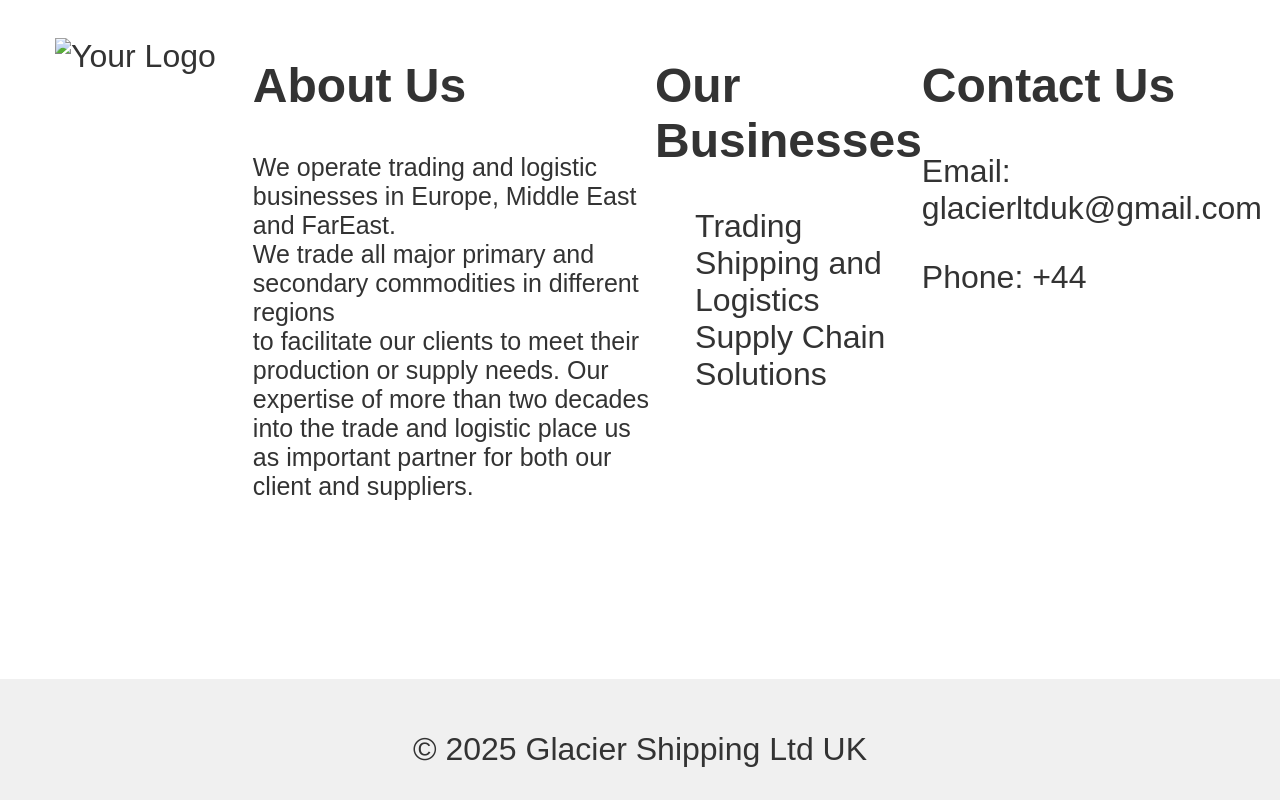
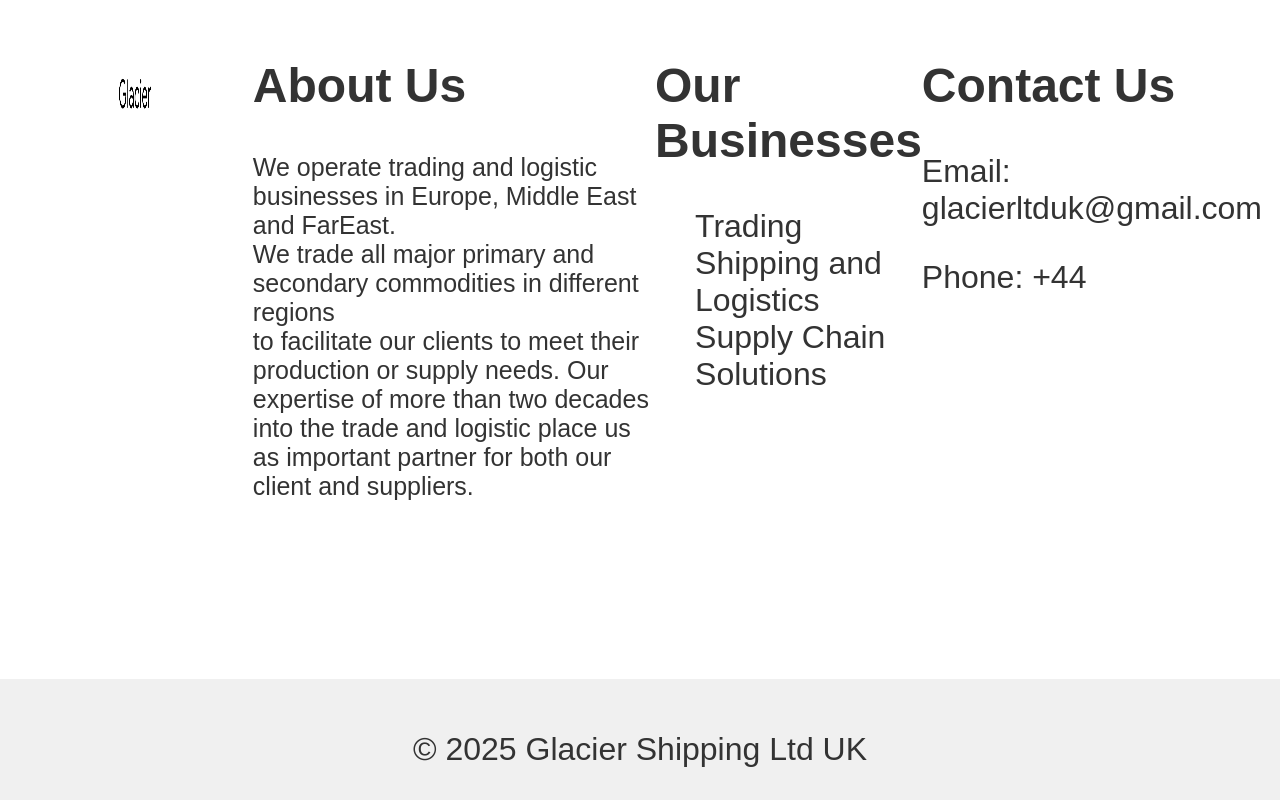
Before and after one commit to khalidak786/testpage, a plain HTML site: page index.html in a window 1280 px wide. Drawn offline with Linux system fonts and the light colour scheme; a script that the page names is missing.

Commit message:
Update index.html
Signed-off-by: khalidak786 <146335163+khalidak786@users.noreply.github.com>

```diff
--- a/index.html
+++ b/index.html
@@ -4,7 +4,7 @@
     <meta charset="UTF-8">
     <meta name="viewport" content="width=device-width, initial-scale=1.0">
     <title>Glacier Ltd- Trading and Logistic Company Operates Globally.</title>
-    <link rel="icon" href="glacierlogo.jpg">
+    <link rel="icon" href="glacierlogo.png">
 
 
 
@@ -74,7 +74,7 @@
 <body>
 
     <header class="col-12" class="upside">
-        <img src="glacierlogo.jpg" height="120" width="120" alt="Your Logo" class="logo">
+        <img src="glacierlogo.png" height="120" width="120" alt="Your Logo" class="logo">
     </header>
 
 
```
